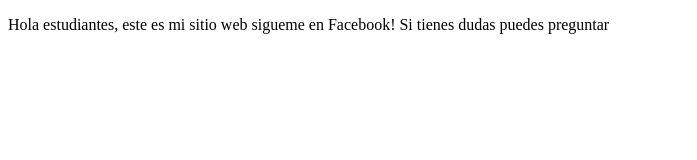
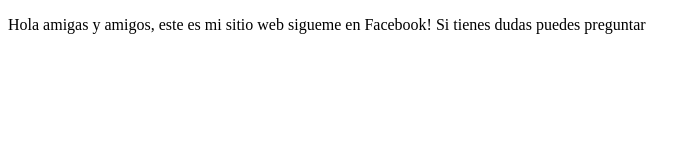
Before and after one commit to avalme82/proyectoDemoCursoPrework, a plain HTML site: page index.html in a window 1280 px wide. Shown: the whole page, without its empty margins (0-697 px from the left). Drawn offline with Linux system fonts and the light colour scheme.

Commit message:
cambios agregamos

```diff
--- a/index.html
+++ b/index.html
@@ -8,7 +8,7 @@
 </head>
 <body>
     <p>
-        Hola estudiantes, este es mi sitio web
+        Hola amigas y amigos, este es mi sitio web
         sigueme en Facebook!
         Si tienes dudas puedes preguntar
     </p>
```
